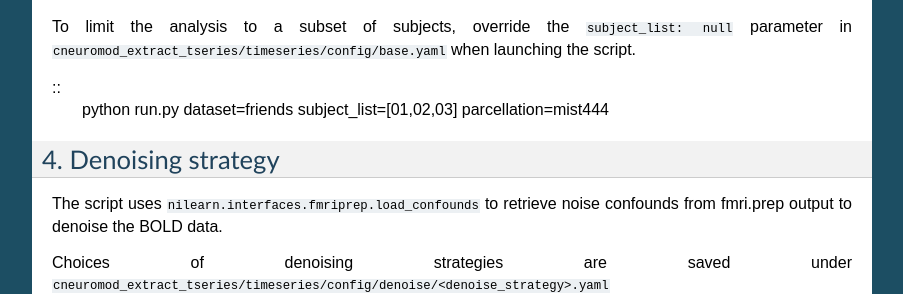
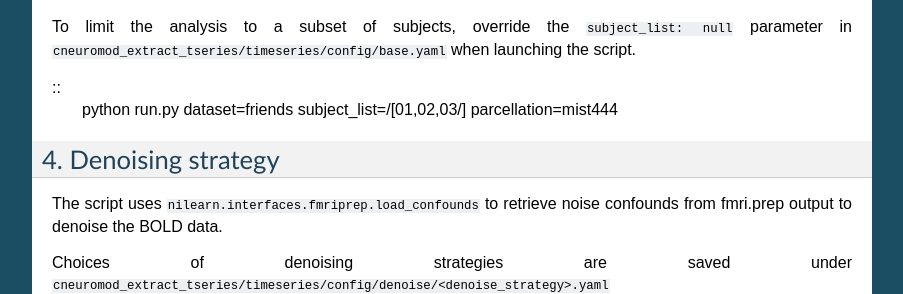
Before and after one commit to courtois-neuromod/cneuromod_extract_tseries, a Sphinx documentation site: the page built from docs/running.rst, in a window 1280 px wide and 900 px high, scrolled down 1419 px. Shown: the part 159-453 px from the top of the window, without its empty margins (198-1101 px from the left). Built offline with Sphinx 7.4.7, drawn with Linux system fonts in a browser that asks for light colours.

```diff
--- a/docs/running.rst
+++ b/docs/running.rst
@@ -95,7 +95,7 @@ parameter in ``cneuromod_extract_tseries/timeseries/config/base.yaml`` when
 launching the script.
 
 ::
-  python run.py dataset=friends subject_list=[01,02,03] parcellation=mist444
+  python run.py dataset=friends subject_list=/[01,02,03/] parcellation=mist444
 
 4. Denoising strategy
 ---------------------
```
